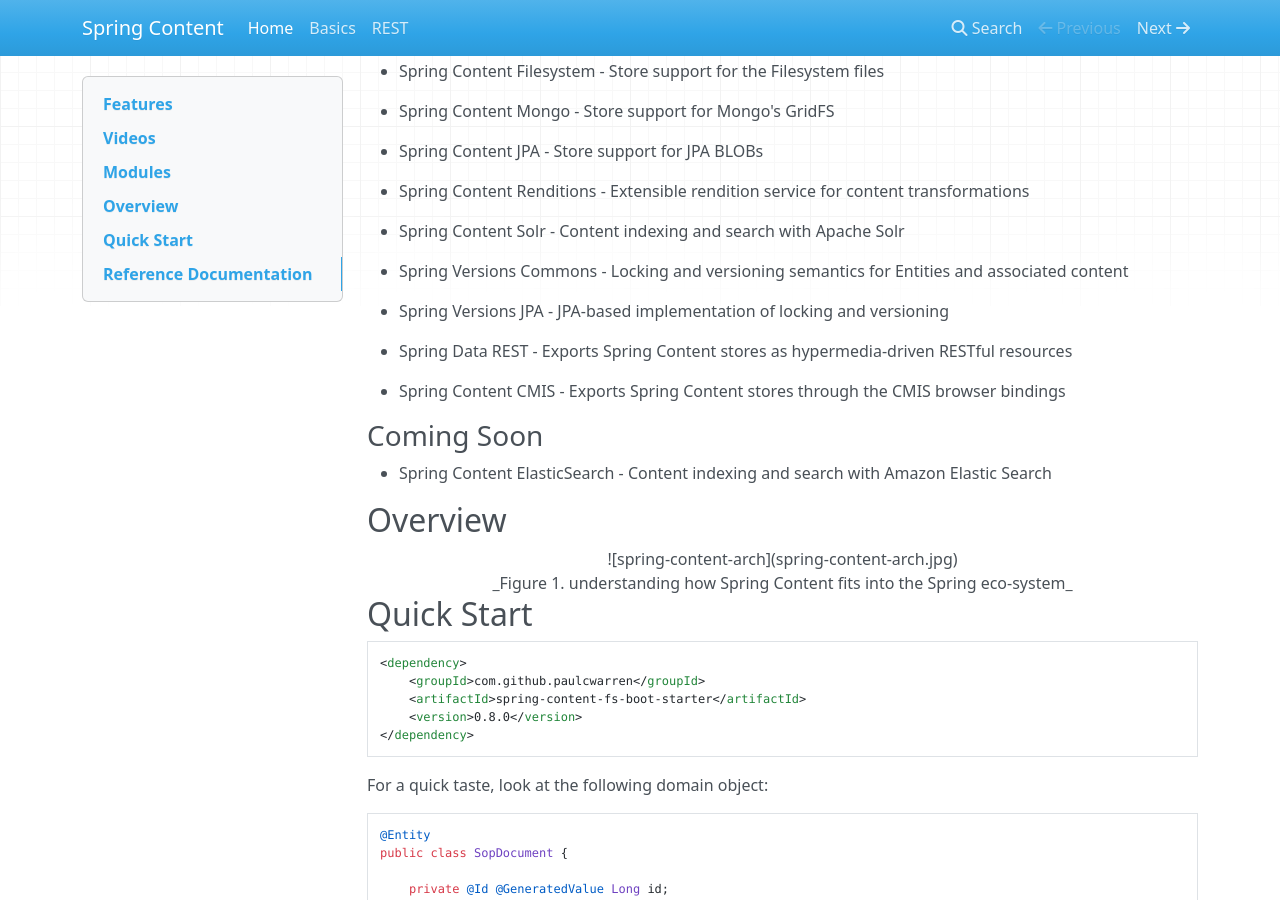
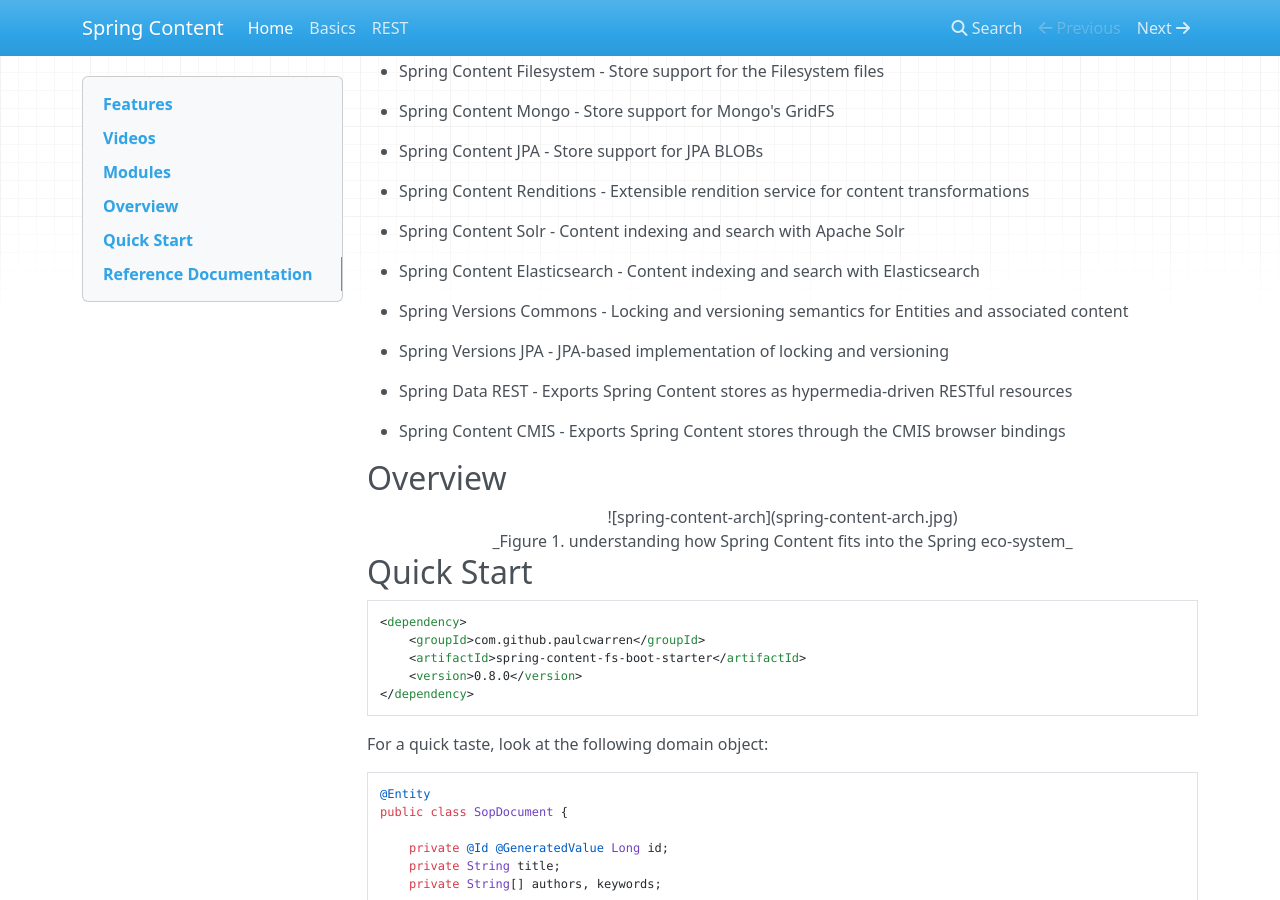
Before and after one commit to paulcwarren/spring-content-docs, an MkDocs documentation site: the page built from docs/index.md, in a window 1280 px wide and 900 px high, scrolled down 777 px. Built offline with MkDocs 1.6.1, drawn with Linux system fonts in a browser that asks for light colours; nearby versions of some CDN libraries; old or Windows-style settings are respelled for this version of MkDocs; some of the changed text lies outside the part shown.

Commit message:
Add Spring Content Elasticsearch links

```diff
--- a/docs/index.md
+++ b/docs/index.md
@@ -43,6 +43,8 @@ Build your own cloud-native, scale-out headless content services using the exact
 
 - Spring Content Solr - Content indexing and search with Apache Solr
 
+- Spring Content Elasticsearch  - Content indexing and search with Elasticsearch
+
 - Spring Versions Commons - Locking and versioning semantics for Entities and associated content
 
 - Spring Versions JPA - JPA-based implementation of locking and versioning
@@ -50,10 +52,6 @@ Build your own cloud-native, scale-out headless content services using the exact
 - Spring Data REST - Exports Spring Content stores as hypermedia-driven RESTful resources
 
 - Spring Content CMIS - Exports Spring Content stores through the CMIS browser bindings
-
-### Coming Soon
-
-- Spring Content ElasticSearch - Content indexing and search with Amazon Elastic Search
 
 ## Overview
 
@@ -134,5 +132,7 @@ For more, check out our intial [Getting Started Guide](spring-content-fs-docs.md
 | Spring Content Mongo  | [Current](refs/snapshot/mongo-index.html)  | [Lastest Release](refs/release/mongo-index.html)  |
 | Spring Content JPA  | [Current](refs/snapshot/jpa-index.html)  | [Lastest Release](refs/release/jpa-index.html)  |
 | Spring Versions JPA  | [Current](refs/snapshot/jpaversions-index.html)  | [Lastest Release](refs/release/jpaversions-index.html)  |
+| Spring Content Solr  | [Current](refs/snapshot/solr-index.html)  | [Lastest Release](refs/release/solr-index.html)  |
+| Spring Content Elasticsearch  | [Current](refs/snapshot/elasticsearch-index.html)  | [Lastest Release](refs/release/elasticsearch-index.html)  |
 | Spring Content REST  | [Current](refs/snapshot/rest-index.html)  | [Lastest Release](refs/release/rest-index.html) |
 | Spring Content CMIS  | [Current](refs/snapshot/cmis-index.html)  | [Lastest Release](refs/release/cmis-index.html) |
```
